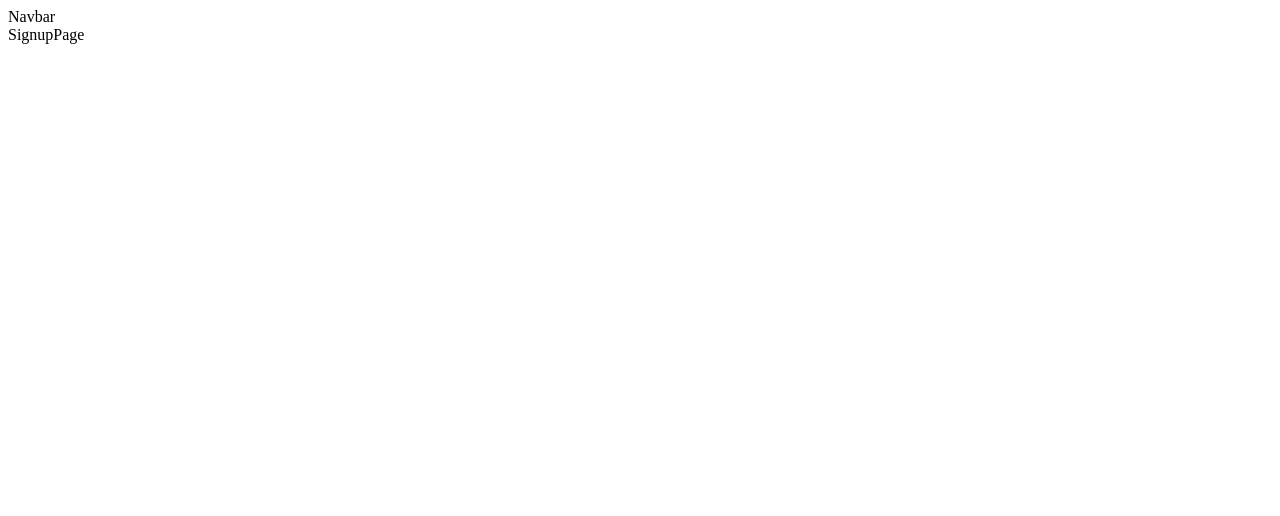
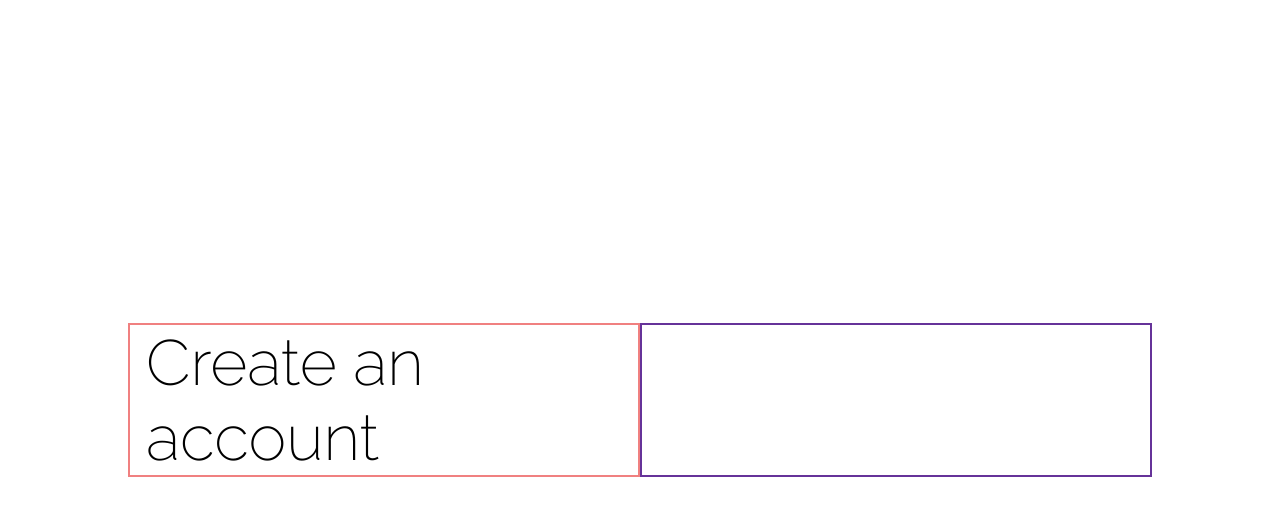
Before and after one commit to thisissandip/SneakerStreet_Ecomm_Store, a React (Create React App) app in the folder client/sneakerstreetclient/: page /signup in a window 1280 px wide. Shown: the top 516 px of the page. Built offline with nearby package versions, Linux system fonts and the light colour scheme.

Commit message:
Sign up page Structure

```diff
--- a/client/sneakerstreetclient/package.json
+++ b/client/sneakerstreetclient/package.json
@@ -7,7 +7,8 @@
     "@testing-library/react": "^11.2.2",
     "@testing-library/user-event": "^12.6.0",
     "axios": "^0.21.1",
-    "node-sass": "^5.0.0",
+    "formik": "^2.2.6",
+    "node-sass": "^4.14.1",
     "react": "^17.0.1",
     "react-dom": "^17.0.1",
     "react-redux": "^7.2.2",
@@ -15,7 +16,8 @@
     "react-scripts": "4.0.1",
     "redux": "^4.0.5",
     "redux-thunk": "^2.3.0",
-    "web-vitals": "^0.2.4"
+    "web-vitals": "^0.2.4",
+    "yup": "^0.32.8"
   },
   "scripts": {
     "start": "react-scripts start",
--- a/client/sneakerstreetclient/src/App.js
+++ b/client/sneakerstreetclient/src/App.js
@@ -22,7 +22,6 @@ function App() {
 						<Navbar />
 						<SignupPage />
 					</Route>
-					s
 				</Switch>
 			</BrowserRouter>
 		</>
--- /dev/null
+++ b/client/sneakerstreetclient/src/api/index.js
@@ -0,0 +1,5 @@
+import axios from "axios";
+
+const url = "http://localhost:5000";
+
+export const fetchallproducts = () => axios.get(`${url}/allproducts`);
--- a/client/sneakerstreetclient/src/components/Navbar/Navbar.js
+++ b/client/sneakerstreetclient/src/components/Navbar/Navbar.js
@@ -1,7 +1,7 @@
 import React from "react";
 
 function Navbar() {
-	return <div>Navbar</div>;
+	return <div></div>;
 }
 
 export default Navbar;
--- a/client/sneakerstreetclient/src/components/SignupPage/SignupPage.js
+++ b/client/sneakerstreetclient/src/components/SignupPage/SignupPage.js
@@ -1,7 +1,20 @@
 import React from "react";
+import "./signup.scss";
 
 function SignupPage() {
-	return <div>SignupPage</div>;
+	return (
+		<div className='signup-page'>
+			<div className='signup-container'>
+				<div className='signup-left-cont'>
+					<div className='signup-left-title'>
+						Create an
+						<br /> account
+					</div>
+				</div>
+				<div className='signup-right-cont'></div>
+			</div>
+		</div>
+	);
 }
 
 export default SignupPage;
--- /dev/null
+++ b/client/sneakerstreetclient/src/components/SignupPage/signup.scss
@@ -0,0 +1,29 @@
+@import "../../index.scss";
+
+.signup-page {
+	display: flex;
+	justify-content: center;
+	align-items: center;
+	width: 100%;
+	height: 100vh;
+	background-color: white;
+	.signup-container {
+		display: flex;
+		width: 80%;
+		max-width: 1300px;
+		.signup-left-cont {
+			flex: 1 0 200px;
+			border: 2px solid lightcoral;
+			.signup-left-title {
+				font-family: $primary-font;
+				font-weight: 200;
+				font-size: 4rem;
+				margin-left: 1rem;
+			}
+		}
+		.signup-right-cont {
+			flex: 1 0 200px;
+			border: 2px solid rebeccapurple;
+		}
+	}
+}
--- a/client/sneakerstreetclient/src/index.js
+++ b/client/sneakerstreetclient/src/index.js
@@ -1,5 +1,6 @@
 import React from "react";
 import ReactDOM from "react-dom";
 import App from "./App";
+import "./index.scss";
 
 ReactDOM.render(<App />, document.getElementById("root"));
--- /dev/null
+++ b/client/sneakerstreetclient/src/index.scss
@@ -0,0 +1,12 @@
+@import url("https://fonts.googleapis.com/css2?family=Open+Sans:ital,wght@0,300;0,400;0,600;1,300;1,400&family=Raleway:ital,wght@0,100;0,200;0,300;0,400;0,500;0,600;0,700;0,800;1,100;1,200;1,300;1,400;1,500;1,600;1,700&display=swap");
+* {
+	margin: 0;
+	padding: 0;
+	box-sizing: border-box;
+}
+
+$primary-font: "Raleway", sans-serif;
+$secondary-font: "Open Sans", sans-serif;
+$black-color: #4b4453;
+$khaki-color: #fffade;
+$light-brown: #f1eeec;
```
Also changed, not shown: 2 other files (tests, documents, lock files or other folders).
